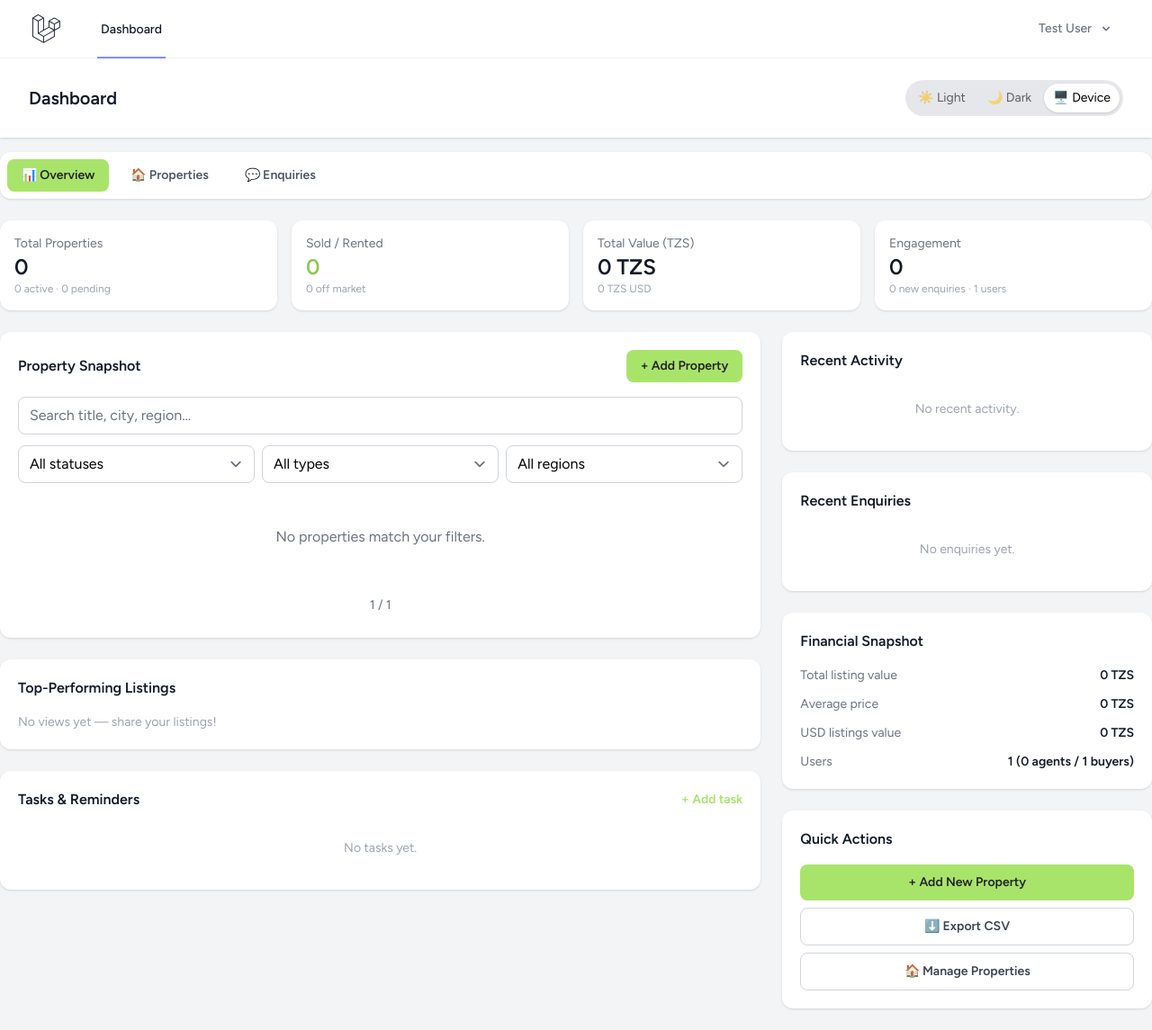
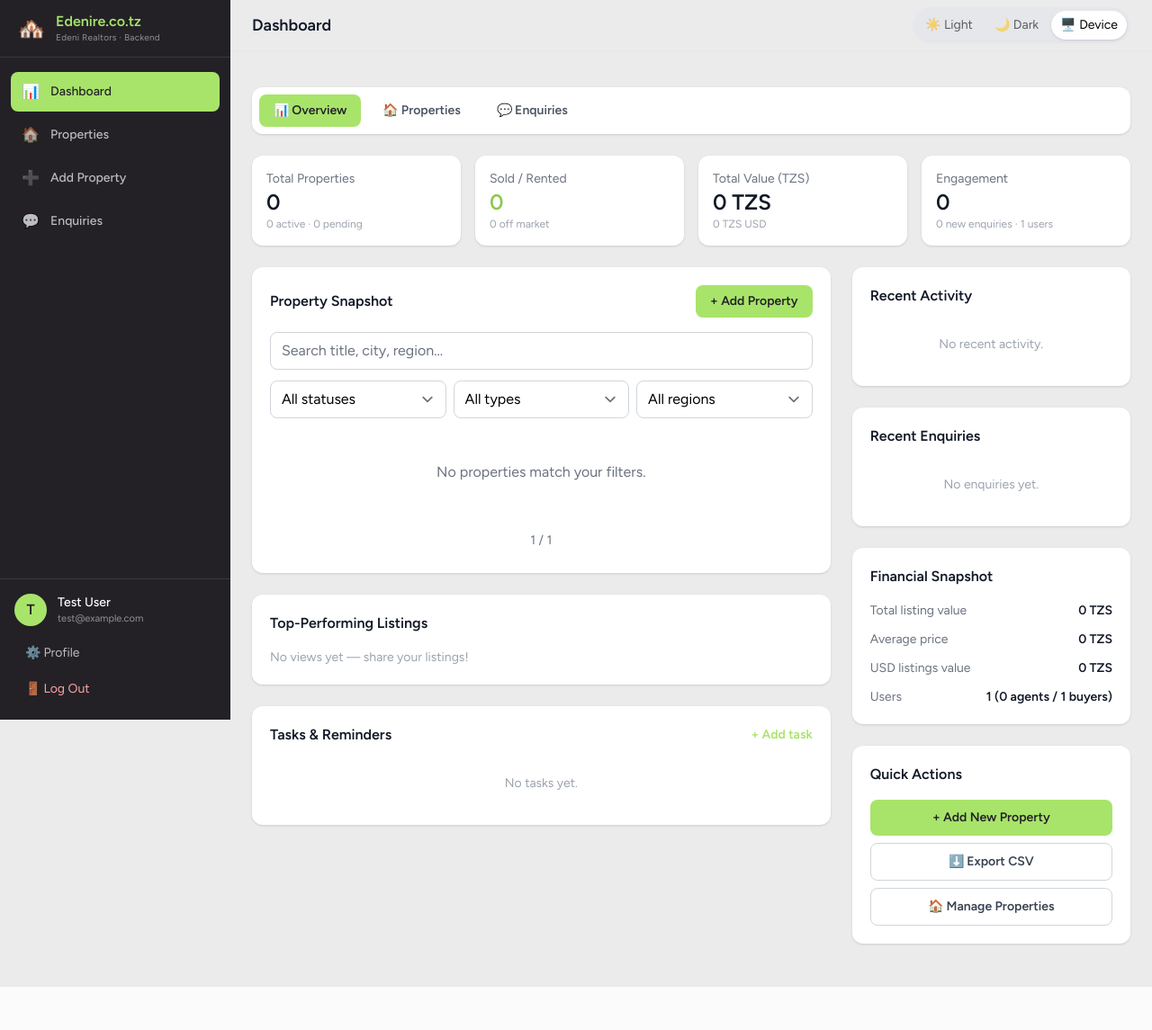
Before and after one commit to gakyoo/edenilaravel, a Laravel app: page /dashboard in a window 1280 px wide. Shown: the whole page at 90% size. After the commit the page ends 1097 px from the top, so only its background shows below. Run offline with Laravel 12, Linux system fonts and the light colour scheme; a user stored in the database is signed in; data comes from the database, SQL or seed files in the repository; data that the repository does not hold is empty; style sheets or scripts are compiled from the project's sources; some libraries are stand-ins or nearby versions.

Commit message:
ui: rebuilt backend shell — Edenire sidebar nav (no default logo/header), slim top bar, constrained width, deep-linkable tabs

```diff
--- a/resources/js/Layouts/AuthenticatedLayout.vue
+++ b/resources/js/Layouts/AuthenticatedLayout.vue
@@ -1,196 +1,96 @@
 <script setup>
 import { ref } from 'vue';
-import ApplicationLogo from '@/Components/ApplicationLogo.vue';
-import Dropdown from '@/Components/Dropdown.vue';
-import DropdownLink from '@/Components/DropdownLink.vue';
-import NavLink from '@/Components/NavLink.vue';
-import ResponsiveNavLink from '@/Components/ResponsiveNavLink.vue';
+import ThemeToggle from '@/Components/ThemeToggle.vue';
 import { Link } from '@inertiajs/vue3';
 
-const showingNavigationDropdown = ref(false);
+const showingSidebar = ref(false);
+
+const navItems = [
+    { href: '/dashboard?tab=overview', label: 'Dashboard', icon: '📊', active: (path) => path === '/dashboard' || path.startsWith('/dashboard?tab=overview') },
+    { href: '/dashboard?tab=properties', label: 'Properties', icon: '🏠', active: (path) => path.includes('tab=properties') },
+    { href: '/dashboard/properties/create', label: 'Add Property', icon: '➕', active: (path) => path.includes('/properties/create') },
+    { href: '/dashboard?tab=enquiries', label: 'Enquiries', icon: '💬', active: (path) => path.includes('tab=enquiries') },
+];
 </script>
 
 <template>
-    <div>
-        <div class="min-h-screen bg-gray-100">
-            <nav
-                class="border-b border-gray-100 bg-white"
-            >
-                <!-- Primary Navigation Menu -->
-                <div class="mx-auto max-w-7xl px-4 sm:px-6 lg:px-8">
-                    <div class="flex h-16 justify-between">
-                        <div class="flex">
-                            <!-- Logo -->
-                            <div class="flex shrink-0 items-center">
-                                <Link :href="route('dashboard')">
-                                    <ApplicationLogo
-                                        class="block h-9 w-auto fill-current text-gray-800"
-                                    />
-                                </Link>
-                            </div>
+    <div class="min-h-screen bg-[#EBEBEB] dark:bg-[#232126]">
+        <!-- Sidebar -->
+        <aside
+            class="fixed inset-y-0 left-0 z-40 w-64 bg-[#232126] dark:bg-[#0D0E0F] text-white transform transition-transform duration-200 lg:translate-x-0"
+            :class="showingSidebar ? 'translate-x-0' : '-translate-x-full'"
+        >
+            <!-- Brand (no default logo) -->
+            <div class="flex items-center gap-3 px-5 h-16 border-b border-white/10">
+                <span class="text-2xl">🏘️</span>
+                <div>
+                    <div class="font-bold text-[#A8E46A] leading-tight">Edenire.co.tz</div>
+                    <div class="text-[10px] text-white/50 tracking-wide">Edeni Realtors · Backend</div>
+                </div>
+            </div>
 
-                            <!-- Navigation Links -->
-                            <div
-                                class="hidden space-x-8 sm:-my-px sm:ms-10 sm:flex"
-                            >
-                                <NavLink
-                                    :href="route('dashboard')"
-                                    :active="route().current('dashboard')"
-                                >
-                                    Dashboard
-                                </NavLink>
-                            </div>
-                        </div>
+            <!-- Navigation -->
+            <nav class="px-3 py-4 space-y-1">
+                <Link
+                    v-for="item in navItems"
+                    :key="item.href"
+                    :href="item.href"
+                    class="flex items-center gap-3 px-3 py-2.5 rounded-lg text-sm font-medium transition"
+                    :class="item.active($page.url)
+                        ? 'bg-[#A8E46A] text-[#232126]'
+                        : 'text-white/70 hover:bg-white/10 hover:text-white'"
+                    @click="showingSidebar = false"
+                >
+                    <span class="text-base">{{ item.icon }}</span>
+                    {{ item.label }}
+                </Link>
+            </nav>
 
-                        <div class="hidden sm:ms-6 sm:flex sm:items-center">
-                            <!-- Settings Dropdown -->
-                            <div class="relative ms-3">
-                                <Dropdown align="right" width="48">
-                                    <template #trigger>
-                                        <span class="inline-flex rounded-md">
-                                            <button
-                                                type="button"
-                                                class="inline-flex items-center rounded-md border border-transparent bg-white px-3 py-2 text-sm font-medium leading-4 text-gray-500 transition duration-150 ease-in-out hover:text-gray-700 focus:outline-none"
-                                            >
-                                                {{ $page.props.auth.user.name }}
-
-                                                <svg
-                                                    class="-me-0.5 ms-2 h-4 w-4"
-                                                    xmlns="http://www.w3.org/2000/svg"
-                                                    viewBox="0 0 20 20"
-                                                    fill="currentColor"
-                                                >
-                                                    <path
-                                                        fill-rule="evenodd"
-                                                        d="M5.293 7.293a1 1 0 011.414 0L10 10.586l3.293-3.293a1 1 0 111.414 1.414l-4 4a1 1 0 01-1.414 0l-4-4a1 1 0 010-1.414z"
-                                                        clip-rule="evenodd"
-                                                    />
-                                                </svg>
-                                            </button>
-                                        </span>
-                                    </template>
-
-                                    <template #content>
-                                        <DropdownLink
-                                            :href="route('profile.edit')"
-                                        >
-                                            Profile
-                                        </DropdownLink>
-                                        <DropdownLink
-                                            :href="route('logout')"
-                                            method="post"
-                                            as="button"
-                                        >
-                                            Log Out
-                                        </DropdownLink>
-                                    </template>
-                                </Dropdown>
-                            </div>
-                        </div>
-
-                        <!-- Hamburger -->
-                        <div class="-me-2 flex items-center sm:hidden">
-                            <button
-                                @click="
-                                    showingNavigationDropdown =
-                                        !showingNavigationDropdown
-                                "
-                                class="inline-flex items-center justify-center rounded-md p-2 text-gray-400 transition duration-150 ease-in-out hover:bg-gray-100 hover:text-gray-500 focus:bg-gray-100 focus:text-gray-500 focus:outline-none"
-                            >
-                                <svg
-                                    class="h-6 w-6"
-                                    stroke="currentColor"
-                                    fill="none"
-                                    viewBox="0 0 24 24"
-                                >
-                                    <path
-                                        :class="{
-                                            hidden: showingNavigationDropdown,
-                                            'inline-flex':
-                                                !showingNavigationDropdown,
-                                        }"
-                                        stroke-linecap="round"
-                                        stroke-linejoin="round"
-                                        stroke-width="2"
-                                        d="M4 6h16M4 12h16M4 18h16"
-                                    />
-                                    <path
-                                        :class="{
-                                            hidden: !showingNavigationDropdown,
-                                            'inline-flex':
-                                                showingNavigationDropdown,
-                                        }"
-                                        stroke-linecap="round"
-                                        stroke-linejoin="round"
-                                        stroke-width="2"
-                                        d="M6 18L18 6M6 6l12 12"
-                                    />
-                                </svg>
-                            </button>
-                        </div>
+            <!-- User footer -->
+            <div class="absolute bottom-0 inset-x-0 p-4 border-t border-white/10">
+                <div class="flex items-center gap-3">
+                    <div class="h-9 w-9 rounded-full bg-[#A8E46A] text-[#232126] flex items-center justify-center font-bold">
+                        {{ ($page.props.auth.user.name || 'U').charAt(0).toUpperCase() }}
+                    </div>
+                    <div class="min-w-0 flex-1">
+                        <div class="text-sm font-medium text-white truncate">{{ $page.props.auth.user.name }}</div>
+                        <div class="text-[11px] text-white/50 truncate">{{ $page.props.auth.user.email }}</div>
                     </div>
                 </div>
+                <div class="mt-3 space-y-1">
+                    <Link href="/profile" class="flex items-center gap-2 px-3 py-2 rounded-lg text-sm text-white/70 hover:bg-white/10 hover:text-white transition">
+                        ⚙️ Profile
+                    </Link>
+                    <Link href="/logout" method="post" as="button"
+                        class="w-full text-left flex items-center gap-2 px-3 py-2 rounded-lg text-sm text-red-300 hover:bg-red-500/10 transition">
+                        🚪 Log Out
+                    </Link>
+                </div>
+            </div>
+        </aside>
 
-                <!-- Responsive Navigation Menu -->
-                <div
-                    :class="{
-                        block: showingNavigationDropdown,
-                        hidden: !showingNavigationDropdown,
-                    }"
-                    class="sm:hidden"
-                >
-                    <div class="space-y-1 pb-3 pt-2">
-                        <ResponsiveNavLink
-                            :href="route('dashboard')"
-                            :active="route().current('dashboard')"
-                        >
-                            Dashboard
-                        </ResponsiveNavLink>
+        <!-- Mobile overlay -->
+        <div v-if="showingSidebar" class="fixed inset-0 z-30 bg-black/50 lg:hidden" @click="showingSidebar = false"></div>
+
+        <!-- Main area -->
+        <div class="lg:pl-64">
+            <!-- Top bar (slim, no default white header) -->
+            <header class="sticky top-0 z-20 bg-[#EBEBEB]/90 dark:bg-[#232126]/90 backdrop-blur border-b border-gray-200 dark:border-white/10">
+                <div class="flex items-center justify-between h-14 px-4 sm:px-6">
+                    <div class="flex items-center gap-3">
+                        <button
+                            class="lg:hidden text-gray-600 dark:text-gray-300 text-xl p-1"
+                            @click="showingSidebar = true"
+                            aria-label="Open menu"
+                        >☰</button>
+                        <slot name="header" />
                     </div>
-
-                    <!-- Responsive Settings Options -->
-                    <div
-                        class="border-t border-gray-200 pb-1 pt-4"
-                    >
-                        <div class="px-4">
-                            <div
-                                class="text-base font-medium text-gray-800"
-                            >
-                                {{ $page.props.auth.user.name }}
-                            </div>
-                            <div class="text-sm font-medium text-gray-500">
-                                {{ $page.props.auth.user.email }}
-                            </div>
-                        </div>
-
-                        <div class="mt-3 space-y-1">
-                            <ResponsiveNavLink :href="route('profile.edit')">
-                                Profile
-                            </ResponsiveNavLink>
-                            <ResponsiveNavLink
-                                :href="route('logout')"
-                                method="post"
-                                as="button"
-                            >
-                                Log Out
-                            </ResponsiveNavLink>
-                        </div>
-                    </div>
-                </div>
-            </nav>
-
-            <!-- Page Heading -->
-            <header
-                class="bg-white shadow"
-                v-if="$slots.header"
-            >
-                <div class="mx-auto max-w-7xl px-4 py-6 sm:px-6 lg:px-8">
-                    <slot name="header" />
+                    <ThemeToggle />
                 </div>
             </header>
 
-            <!-- Page Content -->
-            <main>
+            <!-- Content (constrained width) -->
+            <main class="mx-auto w-full max-w-6xl px-4 sm:px-6 py-6">
                 <slot />
             </main>
         </div>
--- a/resources/js/Pages/Admin/PropertyForm.vue
+++ b/resources/js/Pages/Admin/PropertyForm.vue
@@ -1,6 +1,5 @@
 <script setup>
 import AuthenticatedLayout from '@/Layouts/AuthenticatedLayout.vue';
-import ThemeToggle from '@/Components/ThemeToggle.vue';
 import { Head, Link, router, useForm } from '@inertiajs/vue3';
 import { ref } from 'vue';
 
@@ -85,10 +84,7 @@
     <AuthenticatedLayout>
         <Head :title="`${isEdit ? 'Edit' : 'Create'} Property | Edenire.co.tz`" />
         <template #header>
-            <div class="flex items-center justify-between">
-                <h2 class="text-xl font-semibold text-gray-900 dark:text-gray-100">{{ isEdit ? 'Edit Property' : 'Create Property' }}</h2>
-                <ThemeToggle />
-            </div>
+            <h2 class="text-lg font-semibold text-gray-900 dark:text-gray-100">{{ isEdit ? 'Edit Property' : 'Create Property' }}</h2>
         </template>
 
         <div class="py-8 max-w-4xl">
--- a/resources/js/Pages/Dashboard.vue
+++ b/resources/js/Pages/Dashboard.vue
@@ -1,6 +1,5 @@
 <script setup>
 import AuthenticatedLayout from '@/Layouts/AuthenticatedLayout.vue';
-import ThemeToggle from '@/Components/ThemeToggle.vue';
 import { Head, Link, router, useForm } from '@inertiajs/vue3';
 import { computed, reactive, ref } from 'vue';
 
@@ -25,13 +24,19 @@
     enquiryFilters: Object,
 });
 
-// ---------- Tabs (merged admin + dashboard) ----------
-const activeTab = ref('overview');
+// ---------- Tabs (merged admin + dashboard) — deep-linkable via ?tab= ----------
+const urlTab = new URL(window.location.href).searchParams.get('tab');
+const activeTab = ref(['overview', 'properties', 'enquiries'].includes(urlTab) ? urlTab : 'overview');
 const tabs = [
     { key: 'overview', label: '📊 Overview' },
     { key: 'properties', label: '🏠 Properties' },
     { key: 'enquiries', label: '💬 Enquiries' },
 ];
+
+function switchTab(key) {
+    activeTab.value = key;
+    router.get('/dashboard', { tab: key }, { preserveState: true, replace: true });
+}
 
 // ---------- Overview filters ----------
 const q = ref(props.filters.q || '');
@@ -160,15 +165,12 @@
 <template>
     <AuthenticatedLayout>
         <template #header>
-            <div class="flex items-center justify-between">
-                <h2 class="text-xl font-semibold text-gray-900 dark:text-gray-100">Dashboard</h2>
-                <ThemeToggle />
-            </div>
+            <h2 class="text-lg font-semibold text-gray-900 dark:text-gray-100">Dashboard</h2>
         </template>
 
         <!-- Tabs -->
         <div class="flex gap-2 flex-wrap bg-white dark:bg-gray-900 rounded-xl shadow p-2 mt-4">
-            <button v-for="t in tabs" :key="t.key" @click="activeTab = t.key"
+            <button v-for="t in tabs" :key="t.key" @click="switchTab(t.key)"
                 class="px-4 py-2 rounded-lg text-sm font-semibold transition"
                 :class="activeTab === t.key ? 'bg-[#A8E46A] text-[#232126]' : 'text-gray-600 dark:text-gray-300 hover:bg-gray-100 dark:hover:bg-gray-800'">
                 {{ t.label }}
```
